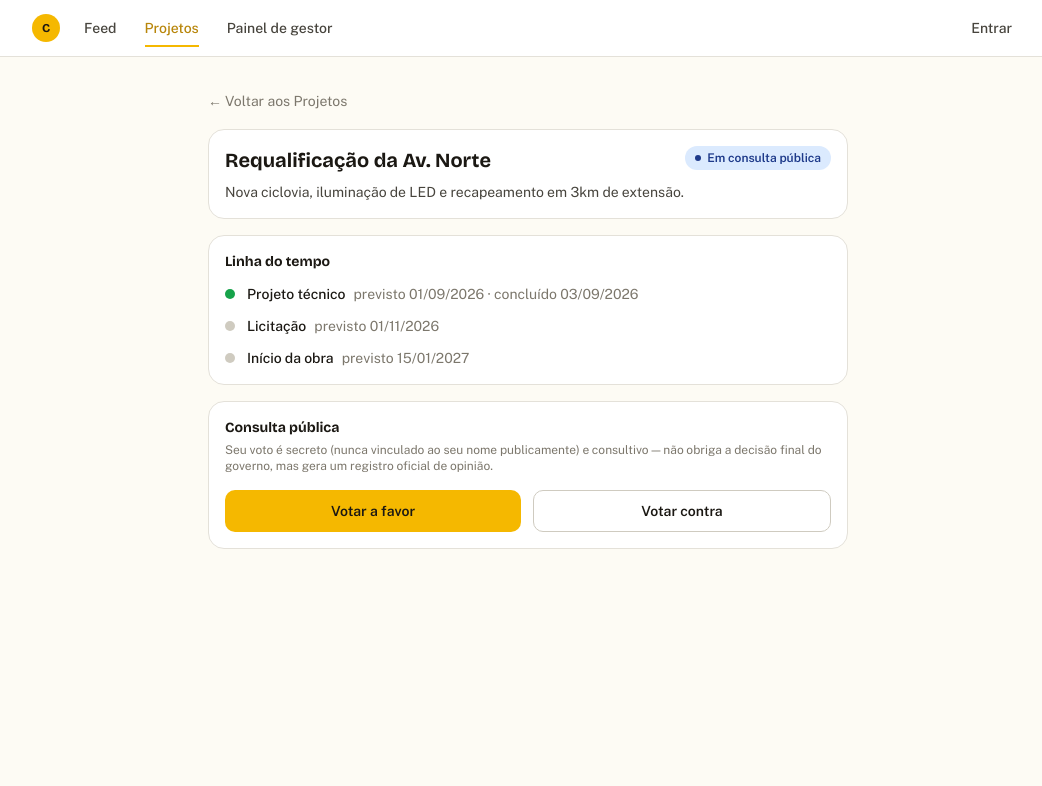
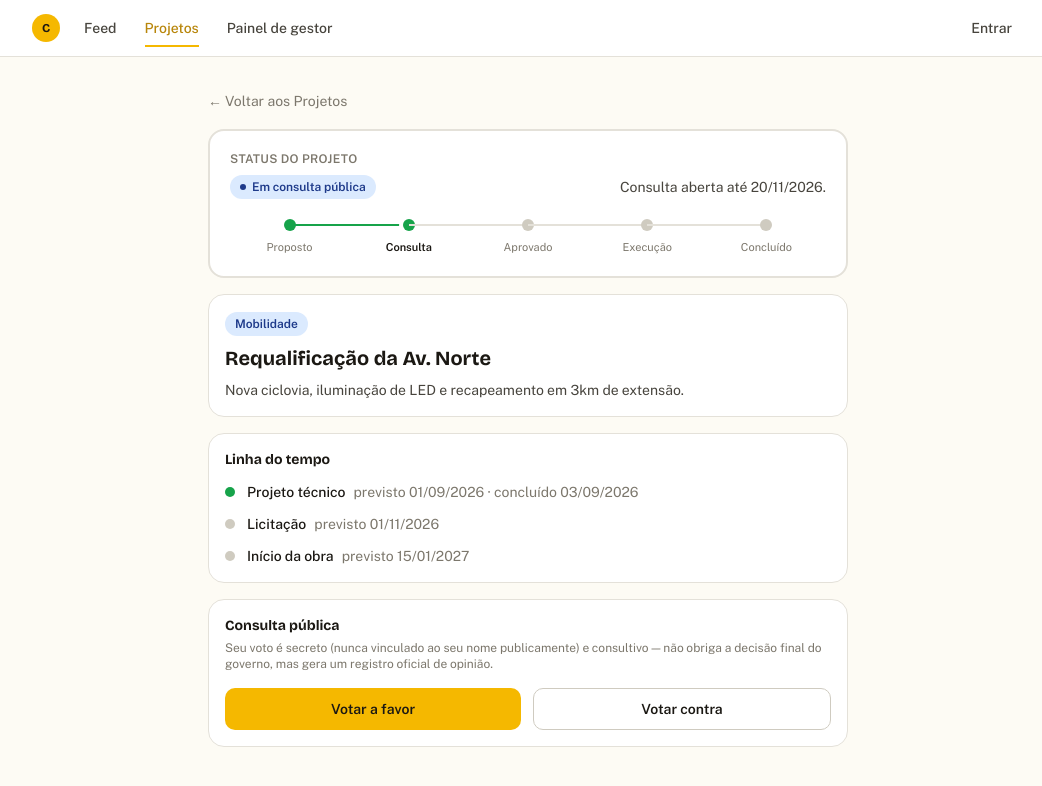
Before and after one commit to joaobatis1a/confluencia, a React (Vite) app: page /projetos/p1 in a window 1280 px wide. Shown: the top 786 px of the page, without its empty margins (112-1154 px from the left). Built offline with nearby package versions, Linux system fonts and the light colour scheme; no server answers.

Commit message:
feat(projetos): usa StatusDestaque no detalhe e adiciona votação na consulta

```diff
--- a/src/features/projetos/pages/ProjetoDetailPage.tsx
+++ b/src/features/projetos/pages/ProjetoDetailPage.tsx
@@ -3,7 +3,8 @@ import { Link, useParams } from 'react-router-dom'
 import { AnimatePresence, motion } from 'framer-motion'
 import { MOCK_PROJETOS } from '../mock'
 import { Button, Card } from '../../../components/ui'
-import StatusBadge from '../../../components/StatusBadge'
+import CategoryBadge from '../../../components/CategoryBadge'
+import StatusDestaque from '../components/StatusDestaque'
 
 // Tarefa 3.1 da Ana (Semana 3): tela completa com timeline + votação.
 // A votação aqui é só a interface (UI) — o registro real do voto com hash e
@@ -42,16 +43,30 @@ export default function ProjetoDetailPage() {
         ← Voltar aos Projetos
       </Link>
 
+      <div className="mt-4">
+        <StatusDestaque projeto={projeto} />
+      </div>
+
       <Card className="mt-4">
-        <div className="flex items-start justify-between gap-3 mb-2">
-          <h1 className="font-heading text-xl font-bold text-grafite-900">{projeto.nome}</h1>
-          <StatusBadge status={projeto.status} />
-        </div>
+        <CategoryBadge categoria={projeto.categoria} />
+        <h1 className="font-heading text-xl font-bold text-grafite-900 mt-2 mb-2">{projeto.nome}</h1>
         <p className="text-sm text-grafite-700">{projeto.descricao}</p>
+        {projeto.origem_post_id && (
+          <Link
+            to={`/feed/${projeto.origem_post_id}`}
+            className="inline-block mt-3 text-sm font-semibold text-amarelo-700 hover:underline"
+          >
+            Originado de um relato do Feed →
+          </Link>
+        )}
       </Card>
 
       <Card className="mt-4">
         <h2 className="font-heading text-sm font-bold text-grafite-900 mb-3">Linha do tempo</h2>
+        {projeto.timeline.length === 0 && (
+          // timeline pode vir vazia (contrato de dados) — projeto recém-criado sem marcos
+          <p className="text-sm text-grafite-500">Nenhum marco cadastrado ainda.</p>
+        )}
         <ol className="space-y-3">
           {projeto.timeline.map((marco, i) => (
             <motion.li
```
